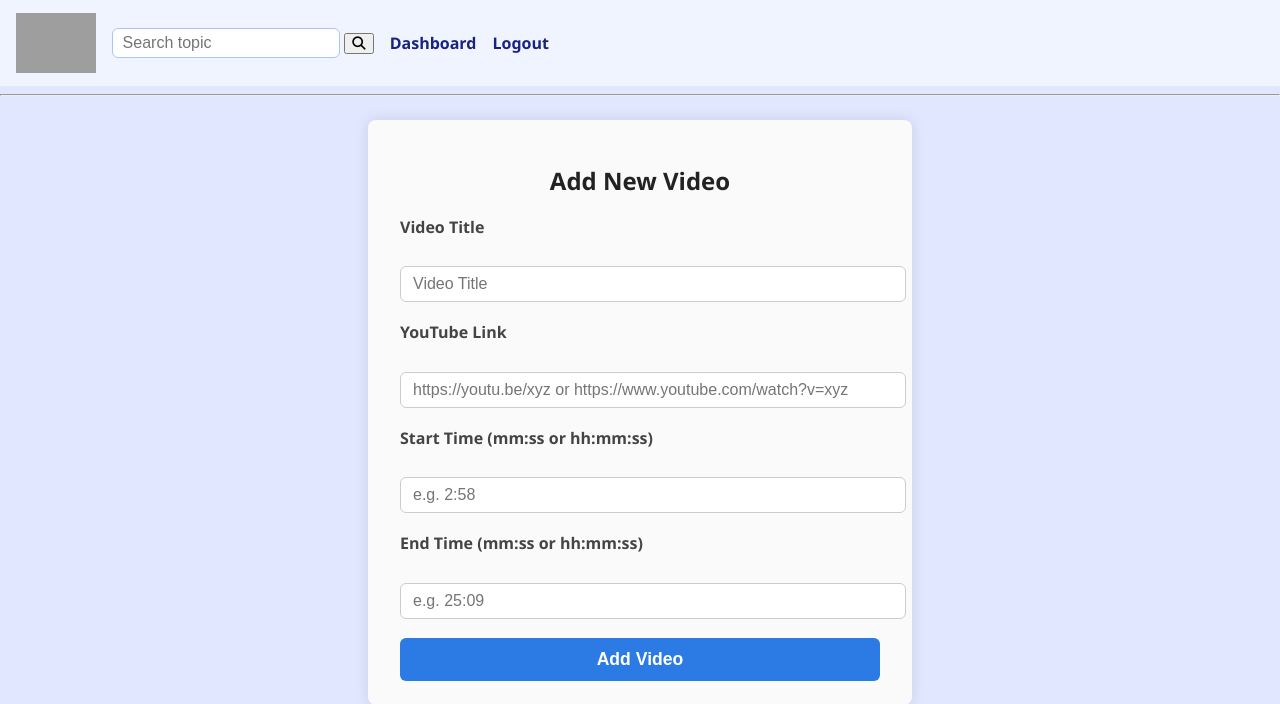
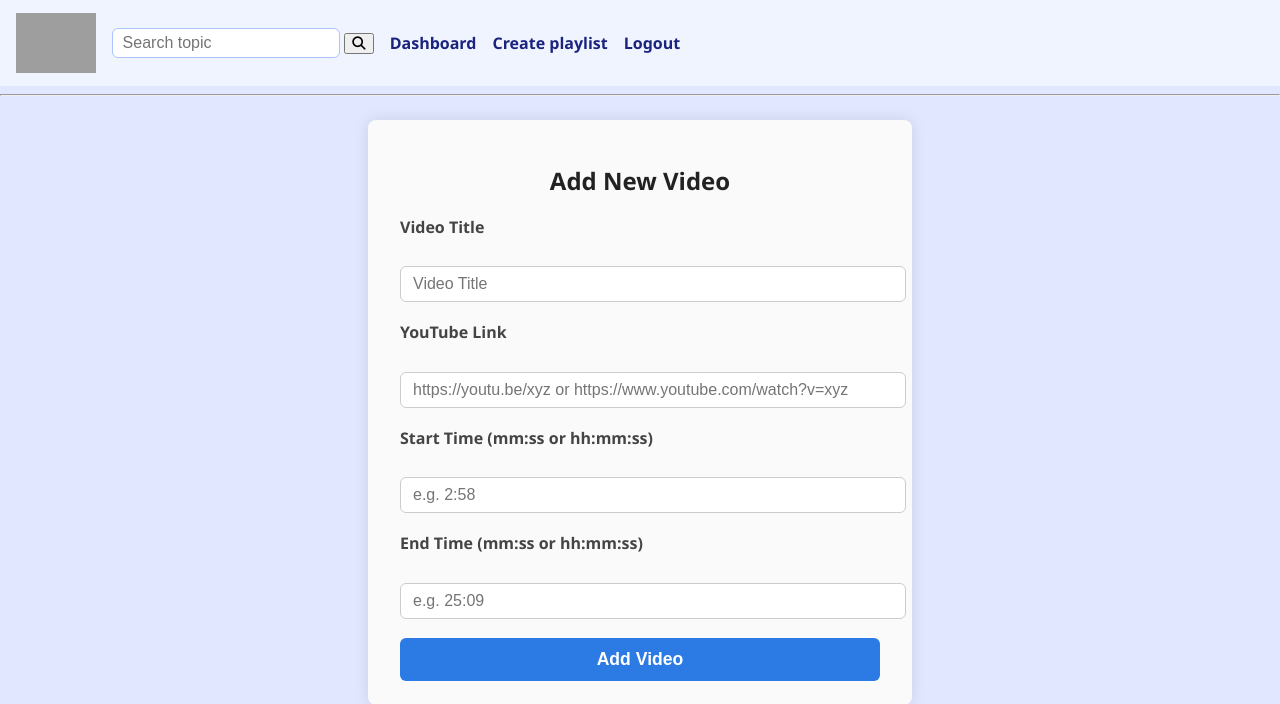
Before and after one commit to teshahriar/TopicDekho, a Flask app: page /admin/dashboard in a window 1280 px wide. Shown: the top 704 px of the page. Run offline with Flask 3, Linux system fonts and the light colour scheme; the visitor is signed in with stand-in values (Sample User, id 1); data that the repository does not hold is empty; some libraries are stand-ins or nearby versions; grey boxes are pictures that could not be loaded.

Commit message:
Update base.html

```diff
--- a/templates/base.html
+++ b/templates/base.html
@@ -21,6 +21,7 @@
     </form>
     {% if session.get('admin') %}
       <a href="/admin/dashboard">Dashboard</a>
+      <a href="/create_playlist">Create playlist</a>
       <a href="/admin/logout">Logout</a>
     {% else %}
       <a href="/listplay"><i class="fa-solid fa-rectangle-list"></i> Listplay</a>
```
